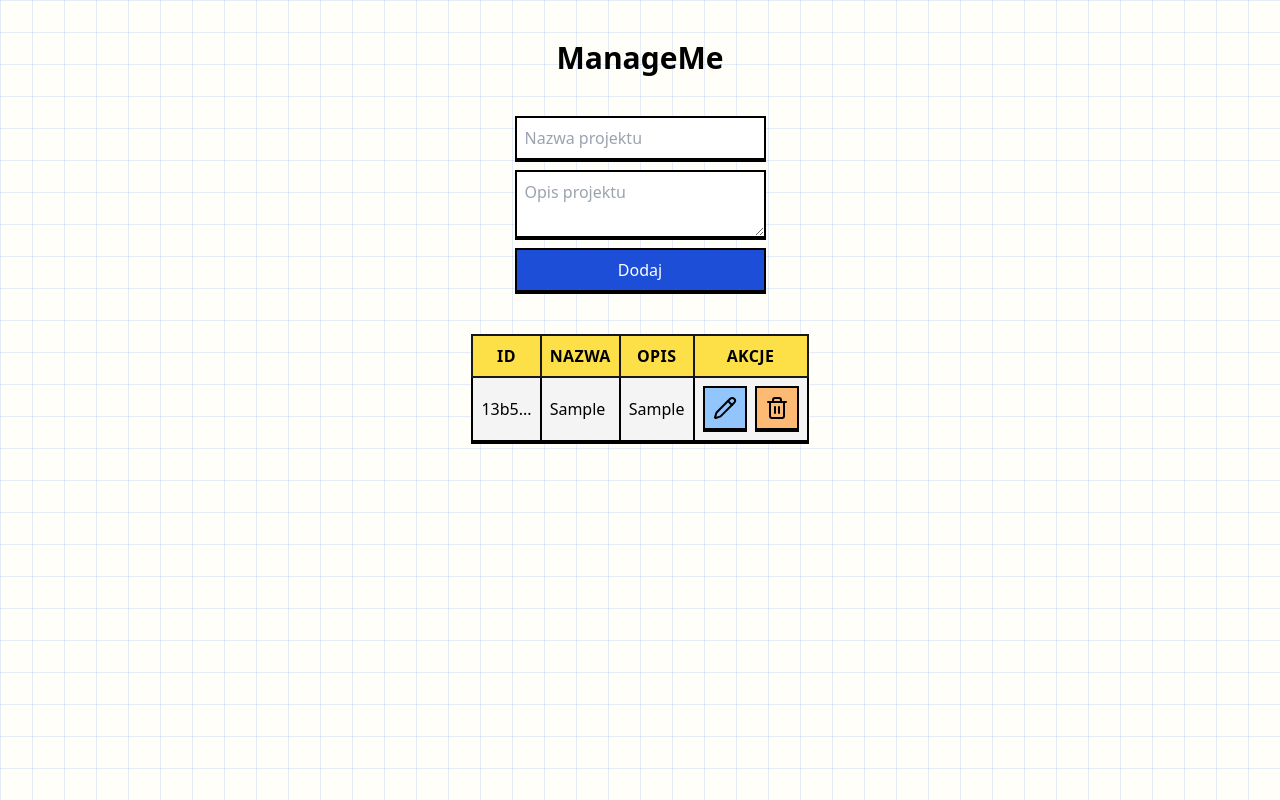
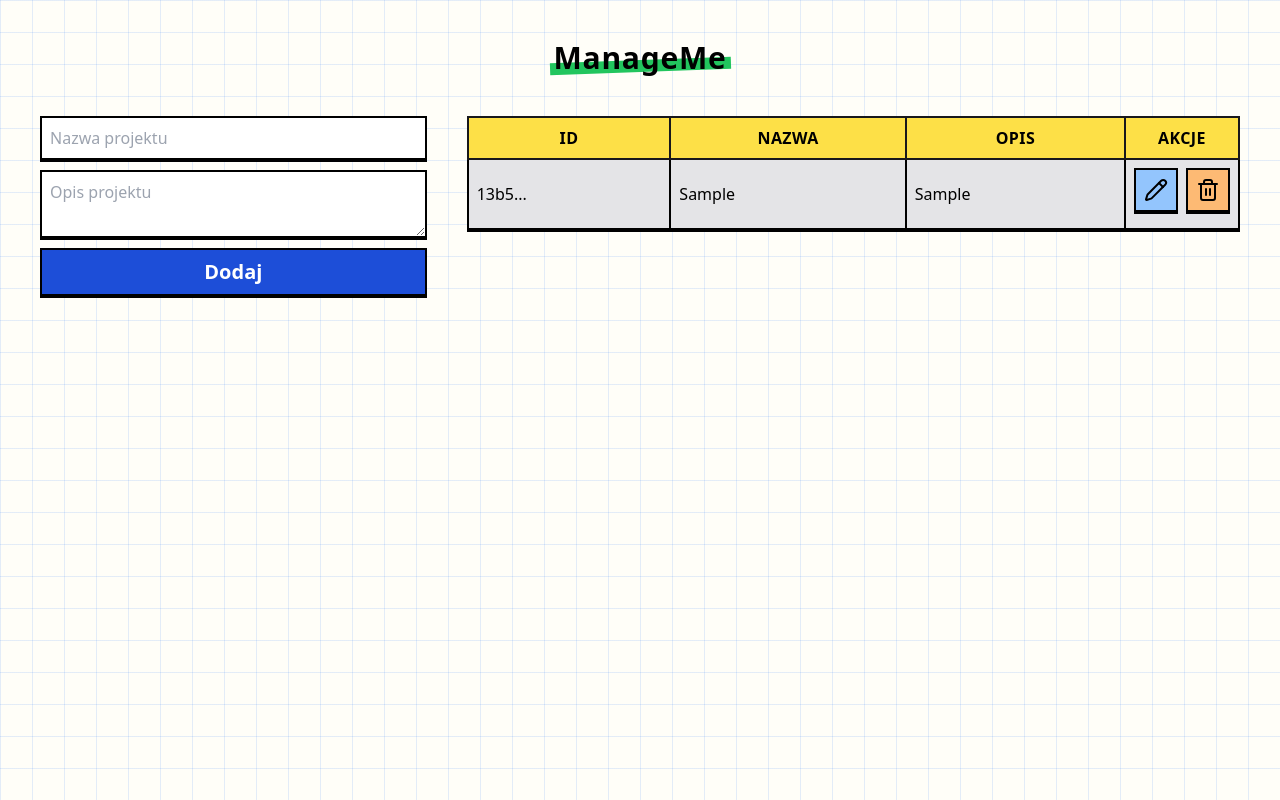
Before and after one commit to amMooncake/paw_wsei_ts, a React (Vite) app in the folder client/: page / in a window 1280 px wide. Both pictures are taken after typing "Sample", "Sample" into the empty fields and a click on the button "Dodaj". Built offline with nearby package versions, Linux system fonts and the light colour scheme.

Commit message:
feat(styling): more cool styling

```diff
--- a/client/src/App.tsx
+++ b/client/src/App.tsx
@@ -3,6 +3,7 @@ import { useState } from 'react'
 import { projectApi } from './api/projectApi'
 import DataTable from './components/dataTable'
 import ProjectForm from './components/ProjectForm'
+import ManageMeLogo from './components/ui/ManageMeLogo'
 
 import type { Project } from './models/project'
 
@@ -11,12 +12,16 @@ export default function App() {
   const [projects, setProjects] = useState<Project[]>(projectApi.getAll())
 
   return (
-    <main  className="notebook-grid min-h-screen w-full flex flex-col items-center justify-start p-10 gap-10">
+    <div className="notebook-grid min-h-screen w-full flex flex-col items-center justify-start p-10 gap-10">
+      <ManageMeLogo />
 
-      <h1 className='text-3xl font-bold'>ManageMe</h1>
-      <ProjectForm setProjects={setProjects} />
-      <DataTable projects={projects} setProjects={setProjects} />
+      <main className='grid grid-cols-1 lg:grid-cols-[1fr_2fr] gap-10 w-full max-w-7xl'>
+        <ProjectForm setProjects={setProjects} />
+        <div>
+          <DataTable projects={projects} setProjects={setProjects} />
+        </div>
+      </main>
+    </div>
 
-    </main>
   )
 }
--- a/client/src/components/ProjectForm.tsx
+++ b/client/src/components/ProjectForm.tsx
@@ -12,7 +12,7 @@ import NeuButton from './ui/NeuButtonBlue';
 
 export default function ProjectForm({ setProjects }: { setProjects: Dispatch<SetStateAction<Project[]>> }) {
 
-    const [createForm, setCreateForm] = useState<ProjectForm>(emptyForm)
+  const [createForm, setCreateForm] = useState<ProjectForm>(emptyForm)
 
   function handleSubmit(event: React.ChangeEvent<HTMLFormElement>): void {
     event.preventDefault()
@@ -38,7 +38,7 @@ export default function ProjectForm({ setProjects }: { setProjects: Dispatch<Set
         onChange={(event) => setCreateForm({ ...createForm, description: event.target.value })}
       />
 
-      <NeuButton type="submit" className='bg-blue-700'>
+      <NeuButton type="submit" className='bg-blue-700 text-xl font-bold'>
         Dodaj
       </NeuButton>
       {/* <button className='border-2' type="button" onClick={projectApi.logAll}> Wyświetl projekty </button> */}
--- a/client/src/components/dataTable.tsx
+++ b/client/src/components/dataTable.tsx
@@ -53,25 +53,25 @@ export default function DataTable({ projects, setProjects }: { projects: Project
 
 
     return <div className="max-w-full overflow-x-auto">
-        <table className="w-auto table-auto bg-white border-b-4 border-black">
+        <table className="w-full table-auto bg-white border-b-4 border-black">
             <thead>
                 <tr className="bg-yellow-300 [&>*]:p-2 [&>*]:border-2 [&>*]:border-zinc-900 [&>*]:font-black [&>*]:uppercase [&>*]:tracking-wide">
                     <th>id</th>
                     <th>Nazwa</th>
                     <th>Opis</th>
-                    <th>Akcje</th>
+                    <th className="w-px whitespace-nowrap">Akcje</th>
                 </tr>
             </thead>
             <tbody>
                 {projects.map((project) => (
-                    <tr key={project.id} className="even:bg-white odd:bg-zinc-100 [&>*]:p-2 [&>*]:border-2 [&>*]:border-black [&>*]:align-middle">
+                    <tr key={project.id} className="even:bg-white odd:bg-zinc-200 [&>*]:p-2 [&>*]:border-2 [&>*]:border-black [&>*]:align-middle">
                         <td>{project.id.slice(0, 4)}...</td>
                         <td>{editingId !== project.id ?
                             project.name
                             :
                             (<Input
                                 type="text"
-                                className='p-0 px-2'
+                                className='p-0 px-2 w-full min-w-10'
                                 value={editForm.name}
                                 placeholder="Nazwa projektu"
                                 onChange={(event) => setEditForm({ ...editForm, name: event.target.value })} />
@@ -83,14 +83,14 @@ export default function DataTable({ projects, setProjects }: { projects: Project
                                 :
                                 (<Input
                                     type="text"
-                                    className='p-0 px-2'
+                                    className='p-0 px-2 w-full min-w-10'
                                     value={editForm.description}
                                     placeholder="Opis projektu"
                                     onChange={(event) => setEditForm({ ...editForm, description: event.target.value })} />
                                 )}
                         </td>
-                        <td>
-                            <div className="flex gap-2">
+                        <td className="w-px whitespace-nowrap">
+                            <div className="inline-flex gap-2">
                                 {editingId === project.id ?
                                     <div className='flex flex-row gap-2'>
                                         <NeuButton className="bg-green-400 p-1 text-black" onClick={() => handleEdit()}>
--- /dev/null
+++ b/client/src/components/ui/ManageMeLogo.tsx
@@ -0,0 +1,8 @@
+export default function ManageMeLogo() {
+    return <h1 className='text-3xl font-black tracking-wide'>
+        <span className='relative inline-block'>
+            <span className='relative z-10'>ManageMe</span>
+            <span className='absolute -left-1 -right-1 bottom-1 h-3 -rotate-2 bg-green-500 z-0'></span>
+        </span>
+    </h1>
+}
```
